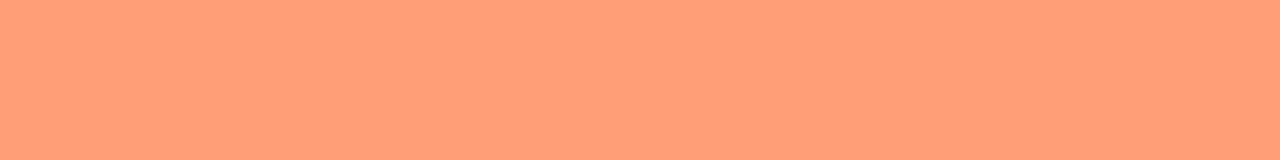
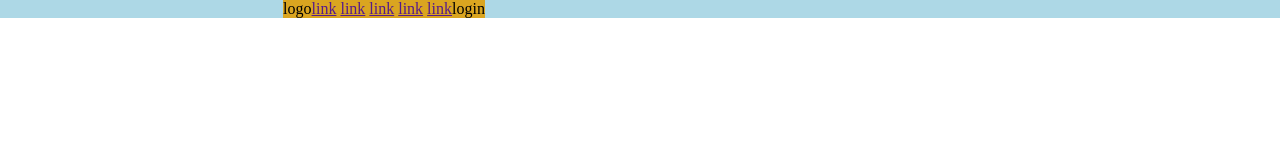
Before and after one commit to EmilioGall/htmlcss-struttura-discord, a plain HTML site: page index.html in a window 1280 px wide. Drawn offline with Linux system fonts and the light colour scheme.

Commit message:
add: main structure

```diff
--- a/CSS/style.css
+++ b/CSS/style.css
@@ -12,9 +12,28 @@
 
 
 /* Debug */
-body {
+
+/* body {
     background-color: lightsalmon;
-}
+} */
 
 
 /* HEADER */
+
+header {
+    background-color: rgba(173, 216, 230, 1);
+}
+
+.nav-container {
+    width: 60%;
+    display: flex;
+    justify-content: center;
+
+}
+
+.nav-bars {
+    background-color: rgba(218, 165, 32, 1);
+    border: 1px black;
+}
+
+/* COLORS SECTION */
--- a/index.html
+++ b/index.html
@@ -11,5 +11,39 @@
 
 <body>
 
+    <!-- Header -->
+    <header>
+
+        <div class="nav-container">
+
+            <div class="nav-bars">logo</div>
+
+            <nav class="nav-bars">
+                <a href="">link</a>
+                <a href="">link</a>
+                <a href="">link</a>
+                <a href="">link</a>
+                <a href="">link</a>
+            </nav>
+
+            <div class="nav-bars">login</div>
+
+        </div>
+
+    </header>
+    <!-- /Header -->
+
+    <!-- Main -->
+    <main>
+
+    </main>
+    <!-- /Main -->
+
+    <!-- Footer -->
+    <footer>
+
+    </footer>
+    <!-- /Footer -->
+
 </body>
 </html>
```
